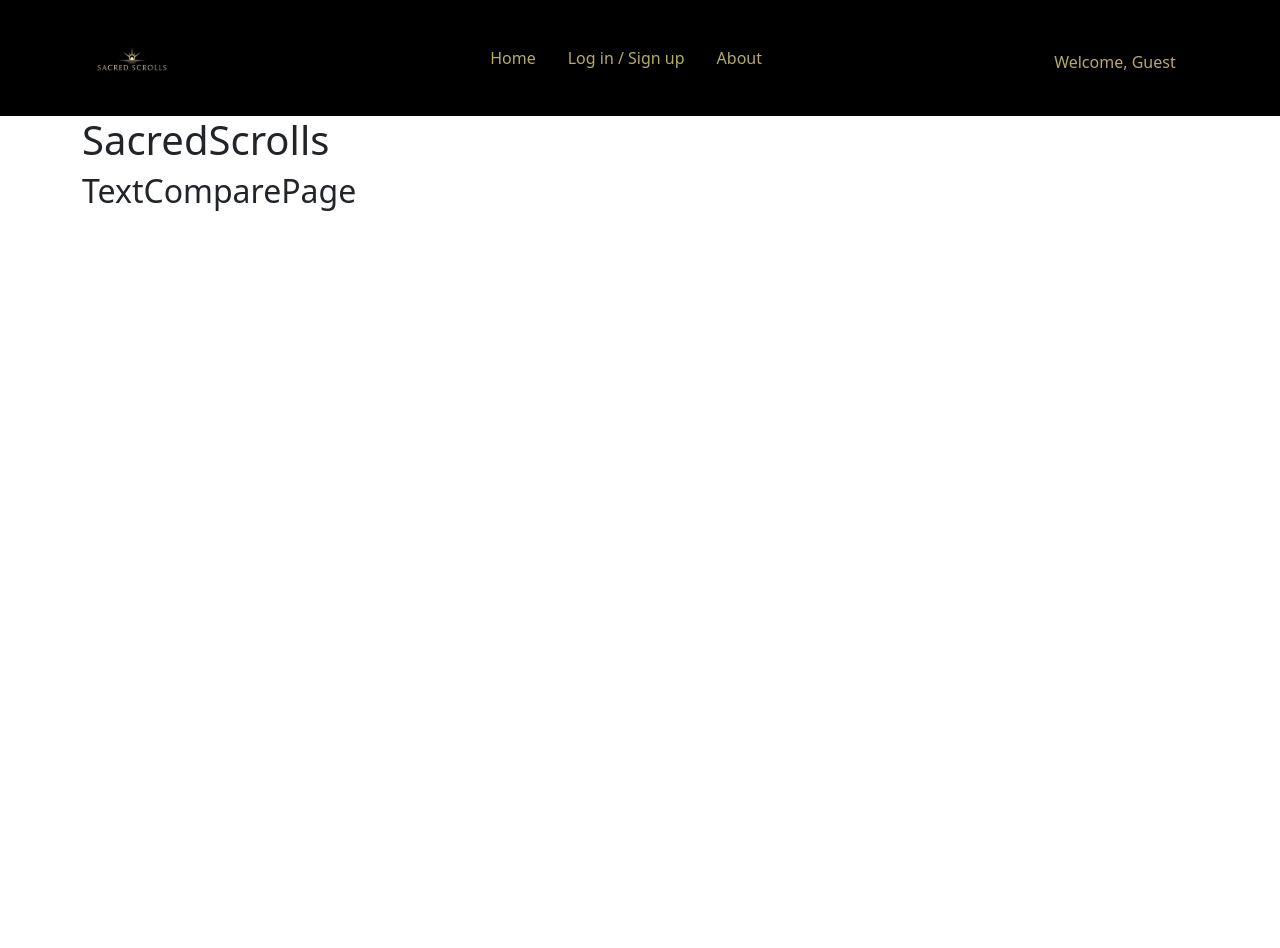
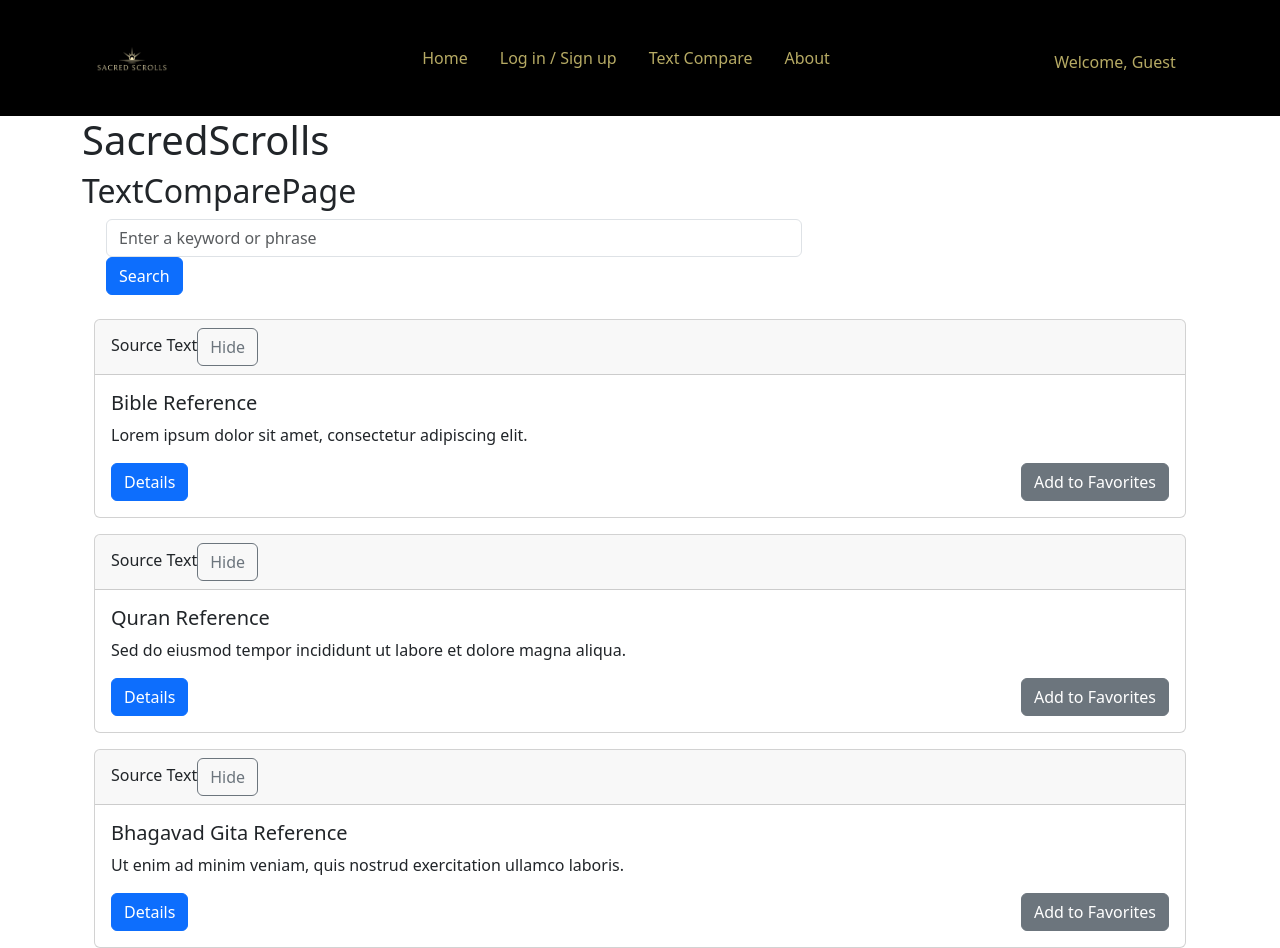
Before and after one commit to andrew-hagstrom/Sacred_Scrolls_Project, a React (Vite) app in the folder FrontEnd/: page /text-compare in a window 1280 px wide. Before the commit the page ends 800 px from the top, so only its background shows below. Built offline with nearby package versions, Linux system fonts and the light colour scheme.

Commit message:
text comparison page

```diff
--- a/FrontEnd/src/components/NavBar.jsx
+++ b/FrontEnd/src/components/NavBar.jsx
@@ -47,6 +47,7 @@ export const NavBar = ({ user, setUser }) => {
                         ) : (
                         <>
                             <NavLink as={Link} to="/register/" className="mx-2">Log in / Sign up</NavLink>
+                            <NavLink as={Link} to="/text-compare/" className="mx-2">Text Compare</NavLink>
                             <NavLink as={Link} to="/about/" className="mx-2">About</NavLink>
                         </>
                         )}
--- a/FrontEnd/src/components/PassageCard.jsx
+++ b/FrontEnd/src/components/PassageCard.jsx
@@ -2,42 +2,37 @@ import {useState} from 'react';
 
 import Button from 'react-bootstrap/Button';
 import Card from 'react-bootstrap/Card';
-import Button from 'react-bootstrap/Button';
 import Modal from 'react-bootstrap/Modal';
 import ListGroup from 'react-bootstrap/ListGroup';
 
 export const PassageCard =({ sourceText, sourceReference, additionalReferences }) => {
     const [showCard, setShowCard] = useState(true);
     const [showModal, setShowModal] = useState(false);
-    const [currentText, setCurrentText] = useState(sourceText);
-    const [currentReference, setCurrentReference] = useState(sourceReference);
+    const [currentText, setCurrentText] = useState(sourceText ||
+        'Text not available');
+    const [currentReference, setCurrentReference] = useState(
+        sourceReference || "Reference not available"
+    )
 
     const handleReferenceClick = (newText, newReference) => {
-        setCurrentText(newText);
-        setCurrentReference(newReference);
+        setCurrentText(newText ||
+            'Text not available');
+        setCurrentReference(newReference ||
+            'Reference not available');
         setShowModal(false);
     };
 
     return (
         <>
-
             {showCard && (
                 <Card>
                     <Card.Header>
                         Source Text
-                    <Button
-                        variant="outline-secondary"
-                        onClick={() => setShowCard(false)}
-                    >
-                        Hide
-                    </Button>
+                        <Button variant="outline-secondary" onClick={() => setShowCard(false)}>Hide</Button>
                     </Card.Header>
 
                     <Card.Body>
-                    <Card.Title
-                        onClick={() => setShowModal(true)}
-                        style={{ cursor: 'pointer' }}
-                    >
+                        <Card.Title style={{ cursor: 'pointer' }} onClick={() => additionalReferences && additionalReferences.length > 0 && setShowModal(true)}>
                             {currentReference}
                         </Card.Title>
 
@@ -45,43 +40,32 @@ export const PassageCard =({ sourceText, sourceReference, additionalReferences }
                             {currentText}
                         </Card.Text>
 
-                    <div
-                        style={{ display: 'flex', justifyContent: 'space-between' }}
-                    >
+                        <div style={{ display: 'flex', justifyContent: 'space-between' }}>
                             <Button variant="primary">Details</Button>
                             <Button variant="secondary">Add to Favorites</Button>
                         </div>
-
                     </Card.Body>
                 </Card>
             )}
-        <Modal
-            show={{showModal}}
-            onHide = {() => setShowModal(false)}
-        >
+
+            <Modal show={showModal} onHide={() => setShowModal(false)}>
                 <Modal.Header closeButton>
-                <Modal.Title>
-                    Select a Reference
-                </Modal.Title>
+                    <Modal.Title>Select a Reference</Modal.Title>
                 </Modal.Header>
                 <Modal.Body>
                     <ListGroup>
-                    {additionalReferences.map(({ text, reference }) => (
-                        <ListGroup.Item
-                            key={reference}
-                            onClick = {() =>
-                            handleReferenceClick(text, reference)}
-                        >
-
+                        {additionalReferences && additionalReferences.length > 0 ? (
+                            additionalReferences.map(({ text, reference }) => (
+                                <ListGroup.Item key={reference} onClick={() => handleReferenceClick(text, reference)}>
                                     {reference}
-
                                 </ListGroup.Item>
-                    ))}
-
+                            ))
+                        ) : (
+                            <ListGroup.Item>No additional references available</ListGroup.Item>
+                        )}
                     </ListGroup>
                 </Modal.Body>
             </Modal>
-
         </>
     );
-}
+};
--- a/FrontEnd/src/pages/TextComparePage.jsx
+++ b/FrontEnd/src/pages/TextComparePage.jsx
@@ -1,4 +1,5 @@
-import {useState } from 'react';
+import {useState, useEffect } from 'react';
+import { PassageCard } from '../components/PassageCard';
 
 import Container from 'react-bootstrap/Container';
 import Row from 'react-bootstrap/Row';
@@ -8,12 +9,58 @@ import Button from 'react-bootstrap/Button';
 import InputGroup from 'react-bootstrap/Container';
 
 
+
+
 function TextComparePage() {
+    const [searchTerm, setSearchTerm] = useState('');
+    const [bibleText, setBibleText] = useState("Lorem ipsum dolor sit amet, consectetur adipiscing elit.");
+    const [quranText, setQuranText] = useState("Sed do eiusmod tempor incididunt ut labore et dolore magna aliqua.");
+    const [gitaText, setGitaText] = useState("Ut enim ad minim veniam, quis nostrud exercitation ullamco laboris.");
+
+    const useEffect = (() => {
+    setBibleText("Bible Passage Text");
+    setQuranText("Quran Passage Text");
+    setGitaText("Gita Passage Text");
+}, [])
+
+
+
     return (
         <>
-        <h2>
-            TextComparePage
-        </h2>
+            <h2>
+                TextComparePage
+            </h2>
+            <Container fluid>
+                <Row className="mb-4">
+                    <Col md={8}>
+                        <InputGroup>
+                            <Form.Control
+                                type="text"
+                                placeholder="Enter a keyword or phrase"
+                                value={searchTerm}
+                                onChange={(e) => setSearchTerm(e.target.value)}
+                            />
+                            <Button variant="primary">Search</Button>
+                        </InputGroup>
+                    </Col>
+                </Row>
+                <Row className="mb-3"> {/* Add margin-bottom class */}
+                    <Col md={12}>
+                        {bibleText && <PassageCard sourceText={bibleText} sourceReference="Bible Reference" />}
+                    </Col>
+                </Row>
+                <Row className="mb-3"> {/* Add margin-bottom class */}
+                    <Col md={12}>
+                        {quranText && <PassageCard sourceText={quranText} sourceReference="Quran Reference" />}
+                    </Col>
+                </Row>
+                <Row>
+                    <Col md={12}>
+                        {gitaText && <PassageCard sourceText={gitaText} sourceReference="Bhagavad Gita Reference" />}
+                    </Col>
+                </Row>
+            </Container>
+
         </>
     )
 }
```
Lines whose indentation alone changed are shown as unchanged.
